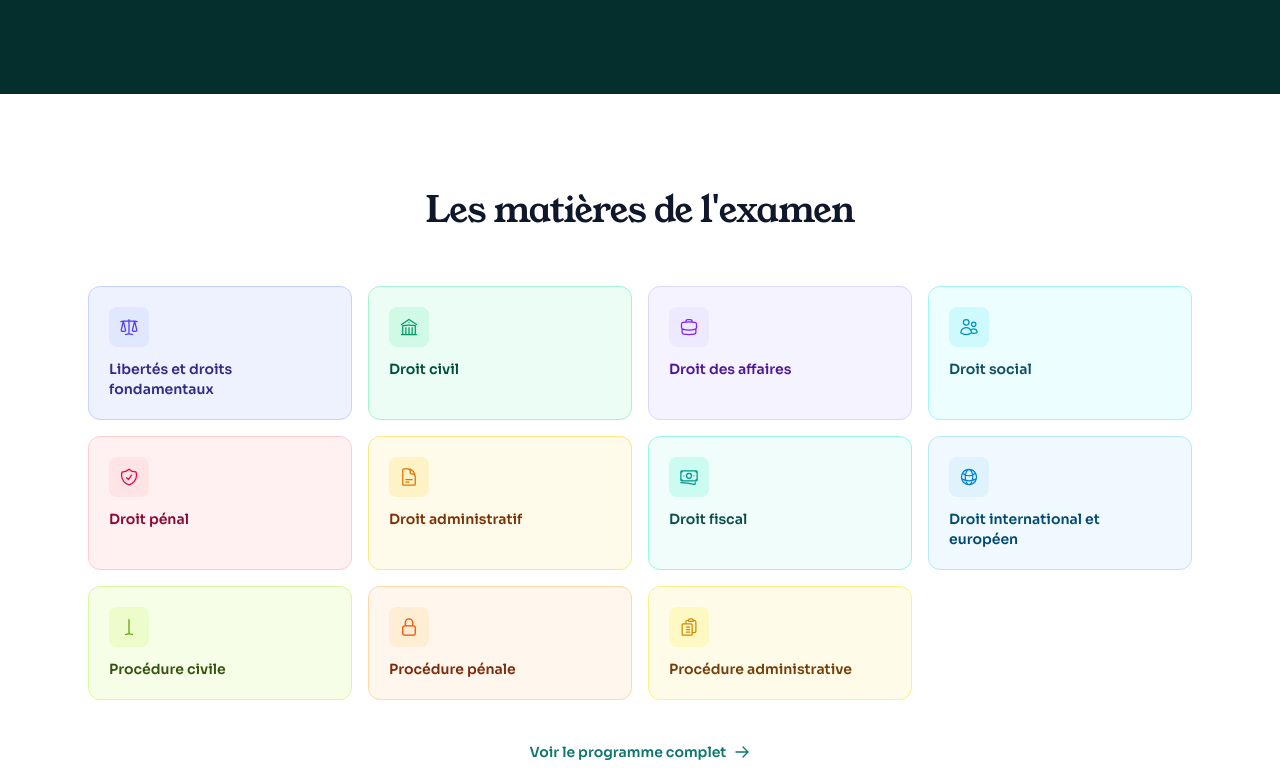
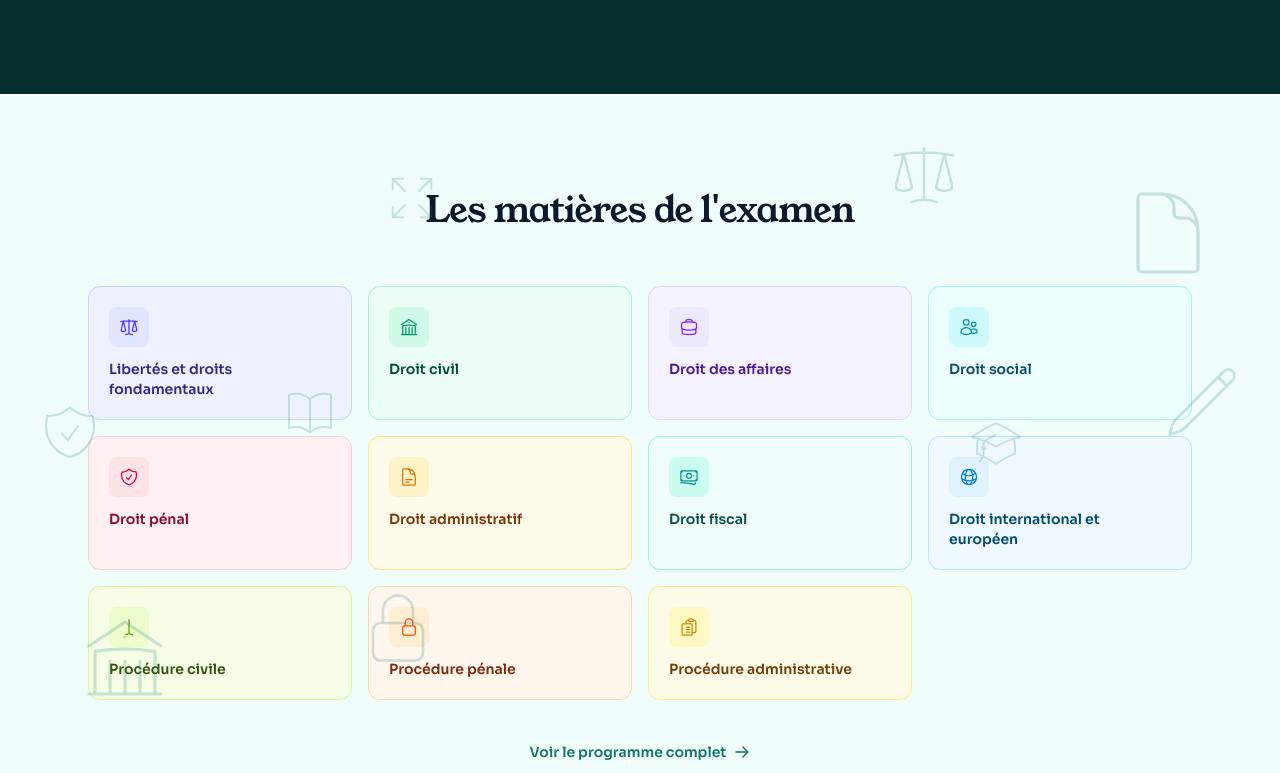
Before and after one commit to loicgautierbp-cpu/prepa-crfpa, a Next.js app: page / in a window 1280 px wide. Shown: the part 2327-3100 px from the top of the page. Built offline with nearby package versions, Linux system fonts and the light colour scheme; no server answers.

Commit message:
Section matieres fond vert clair + icones flottantes

```diff
--- a/src/app/page.jsx
+++ b/src/app/page.jsx
@@ -194,7 +194,8 @@ export default function HomePage() {
       </section>
 
       {/* ========== PROGRAMME ========== */}
-      <section className="py-20 md:py-24 bg-white">
+      <section className="py-20 md:py-24 bg-[#f0fdfa] relative overflow-hidden">
+        <FloatingIcons />
         <div className="max-w-6xl mx-auto px-4 sm:px-6">
           <div className="text-center mb-14">
             <h2 style={{ fontFamily: 'var(--font-display)' }} className="text-3xl md:text-4xl tracking-tight text-slate-900 mb-4">
```
